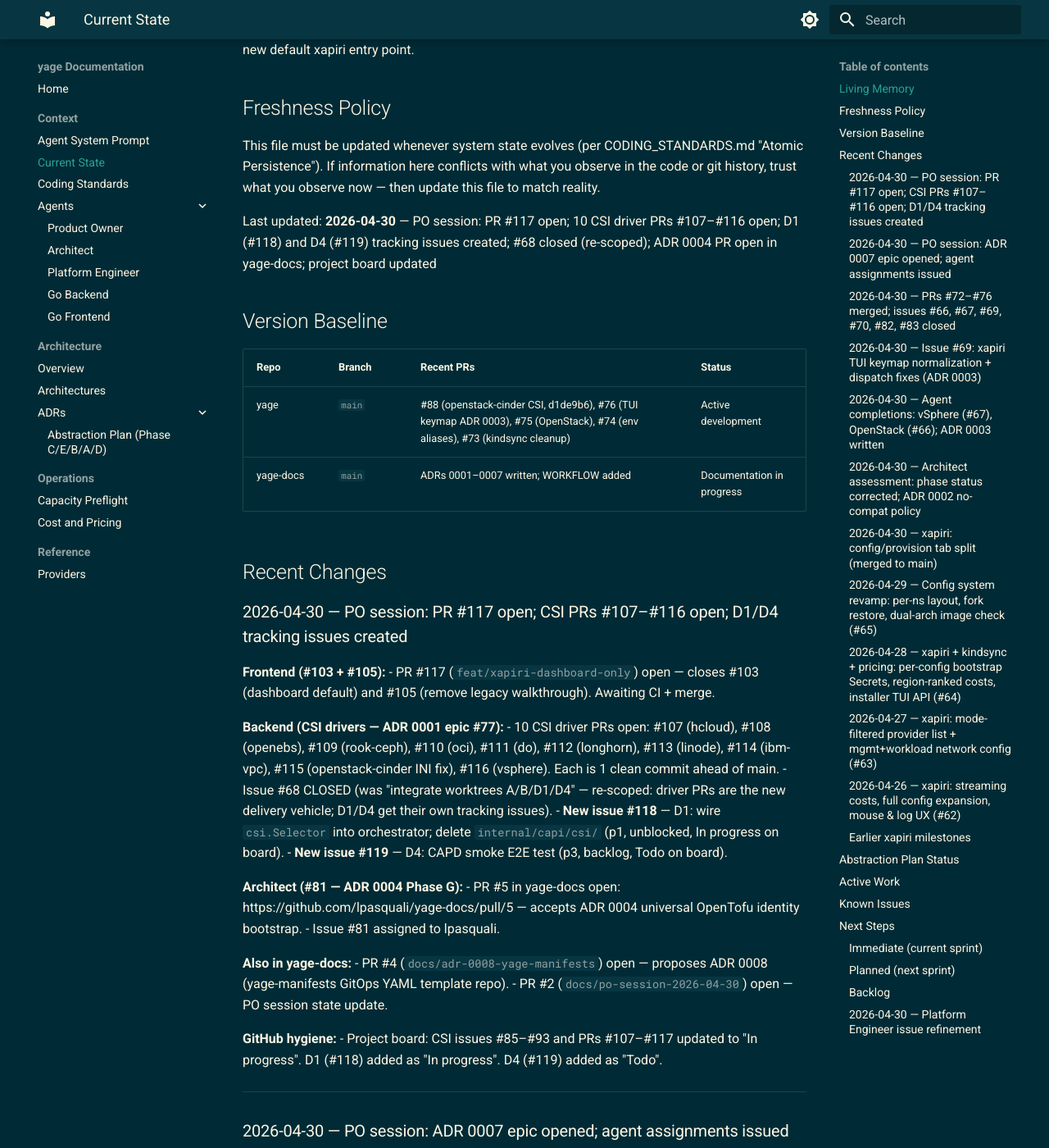
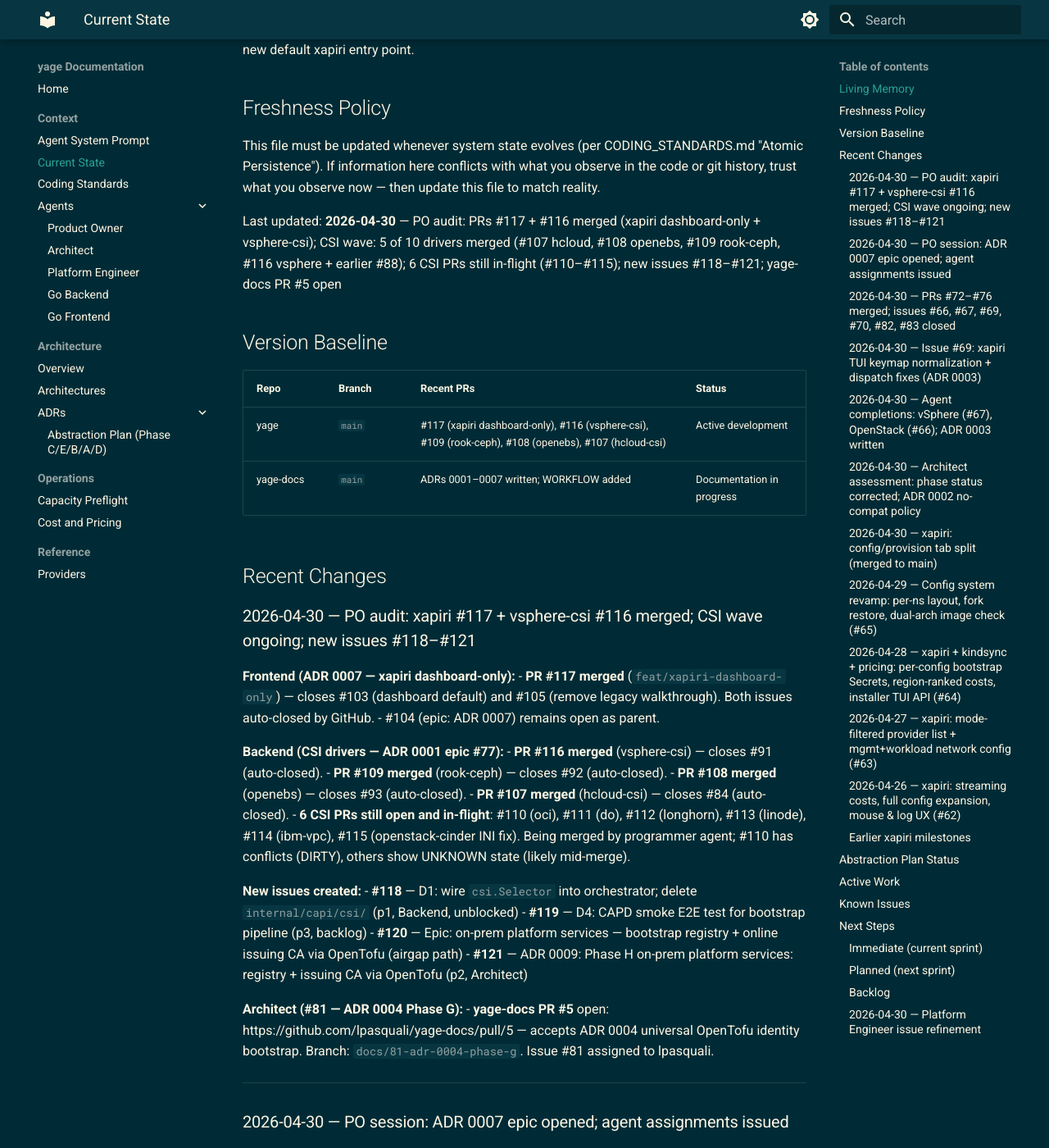
Before and after one commit to lpasquali/yage-docs, an MkDocs documentation site: the page built from docs/context/CURRENT_STATE.md, in a window 1280 px wide and 1400 px high, scrolled down 285 px. Shown: the whole window at 82% size. Built offline with MkDocs 1.6.1 and Material for MkDocs 9.7.7, drawn with Linux system fonts in a browser that asks for light colours; the version menu is left out; some of the changed text lies outside the part shown.

Commit message:
docs(state): PO audit 2026-04-30 — CSI wave merging; xapiri #117/#116 merged; new issues #118–#121
Co-Authored-By: Claude Sonnet 4.6 <noreply@anthropic.com>

```diff
--- a/docs/context/CURRENT_STATE.md
+++ b/docs/context/CURRENT_STATE.md
@@ -8,38 +8,38 @@ yage is in active development. The core bootstrap pipeline is functional for Pro
 
 This file must be updated whenever system state evolves (per CODING_STANDARDS.md "Atomic Persistence"). If information here conflicts with what you observe in the code or git history, trust what you observe now — then update this file to match reality.
 
-Last updated: **2026-04-30** — PO session: PR #117 open; 10 CSI driver PRs #107–#116 open; D1 (#118) and D4 (#119) tracking issues created; #68 closed (re-scoped); ADR 0004 PR open in yage-docs; project board updated
+Last updated: **2026-04-30** — PO audit: PRs #117 + #116 merged (xapiri dashboard-only + vsphere-csi); CSI wave: 5 of 10 drivers merged (#107 hcloud, #108 openebs, #109 rook-ceph, #116 vsphere + earlier #88); 6 CSI PRs still in-flight (#110–#115); new issues #118–#121; yage-docs PR #5 open
 
 ## Version Baseline
 
 | Repo | Branch | Recent PRs | Status |
 |---|---|---|---|
-| yage | `main` | #88 (openstack-cinder CSI, d1de9b6), #76 (TUI keymap ADR 0003), #75 (OpenStack), #74 (env aliases), #73 (kindsync cleanup) | Active development |
+| yage | `main` | #117 (xapiri dashboard-only), #116 (vsphere-csi), #109 (rook-ceph), #108 (openebs), #107 (hcloud-csi) | Active development |
 | yage-docs | `main` | ADRs 0001–0007 written; WORKFLOW added | Documentation in progress |
 
 ## Recent Changes
 
-### 2026-04-30 — PO session: PR #117 open; CSI PRs #107–#116 open; D1/D4 tracking issues created
+### 2026-04-30 — PO audit: xapiri #117 + vsphere-csi #116 merged; CSI wave ongoing; new issues #118–#121
 
-**Frontend (#103 + #105):**
-- PR #117 (`feat/xapiri-dashboard-only`) open — closes #103 (dashboard default) and #105 (remove legacy walkthrough). Awaiting CI + merge.
+**Frontend (ADR 0007 — xapiri dashboard-only):**
+- **PR #117 merged** (`feat/xapiri-dashboard-only`) — closes #103 (dashboard default) and #105 (remove legacy walkthrough). Both issues auto-closed by GitHub.
+- #104 (epic: ADR 0007) remains open as parent.
 
 **Backend (CSI drivers — ADR 0001 epic #77):**
-- 10 CSI driver PRs open: #107 (hcloud), #108 (openebs), #109 (rook-ceph), #110 (oci), #111 (do), #112 (longhorn), #113 (linode), #114 (ibm-vpc), #115 (openstack-cinder INI fix), #116 (vsphere). Each is 1 clean commit ahead of main.
-- Issue #68 CLOSED (was "integrate worktrees A/B/D1/D4" — re-scoped: driver PRs are the new delivery vehicle; D1/D4 get their own tracking issues).
-- **New issue #118** — D1: wire `csi.Selector` into orchestrator; delete `internal/capi/csi/` (p1, unblocked, In progress on board).
-- **New issue #119** — D4: CAPD smoke E2E test (p3, backlog, Todo on board).
+- **PR #116 merged** (vsphere-csi) — closes #91 (auto-closed).
+- **PR #109 merged** (rook-ceph) — closes #92 (auto-closed).
+- **PR #108 merged** (openebs) — closes #93 (auto-closed).
+- **PR #107 merged** (hcloud-csi) — closes #84 (auto-closed).
+- **6 CSI PRs still open and in-flight**: #110 (oci), #111 (do), #112 (longhorn), #113 (linode), #114 (ibm-vpc), #115 (openstack-cinder INI fix). Being merged by programmer agent; #110 has conflicts (DIRTY), others show UNKNOWN state (likely mid-merge).
+
+**New issues created:**
+- **#118** — D1: wire `csi.Selector` into orchestrator; delete `internal/capi/csi/` (p1, Backend, unblocked)
+- **#119** — D4: CAPD smoke E2E test for bootstrap pipeline (p3, backlog)
+- **#120** — Epic: on-prem platform services — bootstrap registry + online issuing CA via OpenTofu (airgap path)
+- **#121** — ADR 0009: Phase H on-prem platform services: registry + issuing CA via OpenTofu (p2, Architect)
 
 **Architect (#81 — ADR 0004 Phase G):**
-- PR #5 in yage-docs open: https://github.com/lpasquali/yage-docs/pull/5 — accepts ADR 0004 universal OpenTofu identity bootstrap.
-- Issue #81 assigned to lpasquali.
-
-**Also in yage-docs:**
-- PR #4 (`docs/adr-0008-yage-manifests`) open — proposes ADR 0008 (yage-manifests GitOps YAML template repo).
-- PR #2 (`docs/po-session-2026-04-30`) open — PO session state update.
-
-**GitHub hygiene:**
-- Project board: CSI issues #85–#93 and PRs #107–#117 updated to "In progress". D1 (#118) added as "In progress". D4 (#119) added as "Todo".
+- **yage-docs PR #5** open: https://github.com/lpasquali/yage-docs/pull/5 — accepts ADR 0004 universal OpenTofu identity bootstrap. Branch: `docs/81-adr-0004-phase-g`. Issue #81 assigned to lpasquali.
 
 ---
 
@@ -184,14 +184,13 @@ Tracked in [yage-docs ADR](https://lpasquali.github.io/yage-docs/architecture/ad
 
 | Issue | Branch | Agent | Description | Status |
 |---|---|---|---|---|
-| #103 + #105 | feat/xapiri-dashboard-only | Frontend | ADR 0007: dashboard default + remove legacy walkthrough | **PR #117 open** — awaiting CI |
-| #104 | — | — | Epic: ADR 0007 (parent of #103, #105) | Open |
+| #84–#93 | Various worktree-agent-* | Backend | 10 CSI driver PRs (ADR 0001 epic #77) | Merging (#107–#116); 5 merged, 6 in-flight |
 | #81 | docs/81-adr-0004-phase-g (yage-docs) | Architect | ADR 0004: Phase G universal OpenTofu identity | **PR #5 open** — https://github.com/lpasquali/yage-docs/pull/5 |
 | #118 | TBD | Backend | D1: wire csi.Selector into orchestrator; delete internal/capi/csi/ | **Assigned** — unblocked |
-| #119 | TBD | Backend | D4: CAPD smoke E2E test for bootstrap pipeline | Backlog |
-| #71 | TBD | Backend | ADR 0002 item 7: remove redundant proxmox guards | **Assigned** — unblocked |
-| #84–#93 | Various worktree-agent-* branches | Backend | 10 CSI driver implementations (ADR 0001 epic #77) | **PRs #107–#116 open** |
-| #80 | TBD | Backend | OpenStack EnsureIdentity: template clouds.yaml from config fields | **Blocked** on ADR 0004 (#81) |
+| #121 | TBD | Architect | ADR 0009: Phase H on-prem platform services (registry + issuing CA) | **Assigned** |
+| #120 | — | — | Epic: on-prem platform services via OpenTofu (airgap path) | Open |
+| #104 | — | — | Epic: ADR 0007 (parent of #103, #105 — both now closed) | Open |
+| #119 | — | Frontend | D4: CAPD smoke E2E test for bootstrap pipeline | Backlog |
 
 ---
 
@@ -206,20 +205,20 @@ Tracked in [yage-docs ADR](https://lpasquali.github.io/yage-docs/architecture/ad
 
 ### Immediate (current sprint)
 
-1. **Merge PR #117** (Frontend, #103 + #105) — once CI green: dashboard is the only xapiri UI.
-2. **Review + merge CSI driver PRs #107–#116** (Backend) — start with #107 (hcloud); each is 1 clean commit, independent.
-3. **Open branch for D1 (#118)** (Backend) — wire `csi.Selector` into orchestrator; delete `internal/capi/csi/`. Already unblocked (openstack-cinder in main).
-4. **Merge ADR 0004 PR** (Architect, yage-docs PR #5) — unblocks #80 (OpenStack EnsureIdentity) and Agent A.
+1. **Let programmer merge remaining CSI PRs #110/#111/#112/#113/#114/#115** (Backend) — each is one clean commit; rebase #110 (oci, has conflicts) first.
+2. **Merge yage-docs PR #5** (Architect) — ADR 0004 + CURRENT_STATE on `docs/81-adr-0004-phase-g`.
+3. **Start #118** (p1, Backend) — D1: wire `csi.Selector` into orchestrator; delete `internal/capi/csi/`. Already unblocked (openstack-cinder in main via #88).
+4. **Start #121** (p2, Architect) — ADR 0009 Phase H: on-prem platform services spec.
 
 ### Planned (next sprint)
 
 5. **Issue #71** (p2, Backend) — ADR 0002 item 7: remove redundant `cfg.InfraProvider == "proxmox"` guards.
-6. **Issue #80** (p3, Backend) — OpenStack EnsureIdentity: template clouds.yaml. **Blocked** on ADR 0004 acceptance.
+6. **Issue #80** (p3, Backend) — OpenStack EnsureIdentity: template clouds.yaml. **Blocked** on ADR 0004 acceptance (yage-docs PR #5).
 7. **Issue #79** (p3, Backend) — vSphere PatchManifest sizing fields.
 
 ### Backlog
 
-8. **Issue #119** (p3, Backend) — D4: CAPD smoke E2E test.
+8. **Issue #119** (p3, Backend) — D4: CAPD smoke E2E test for bootstrap pipeline.
 9. **Issues #94–#101** (p3, Backend) — 8 PlanDescriber provider implementations (epic #78).
 
 ---
```
